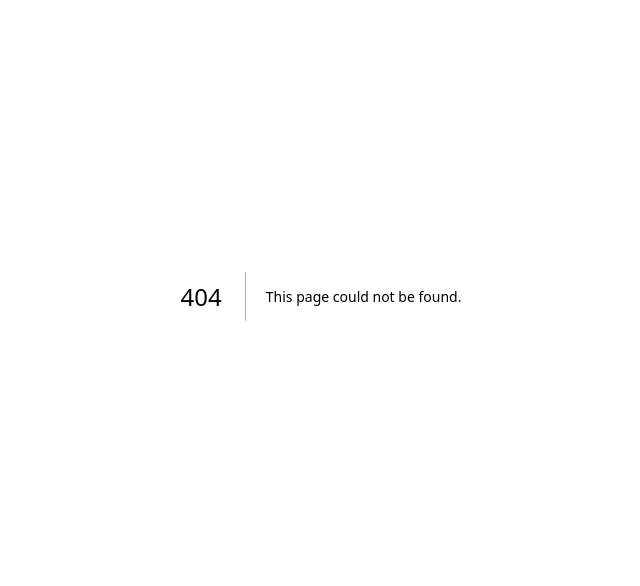
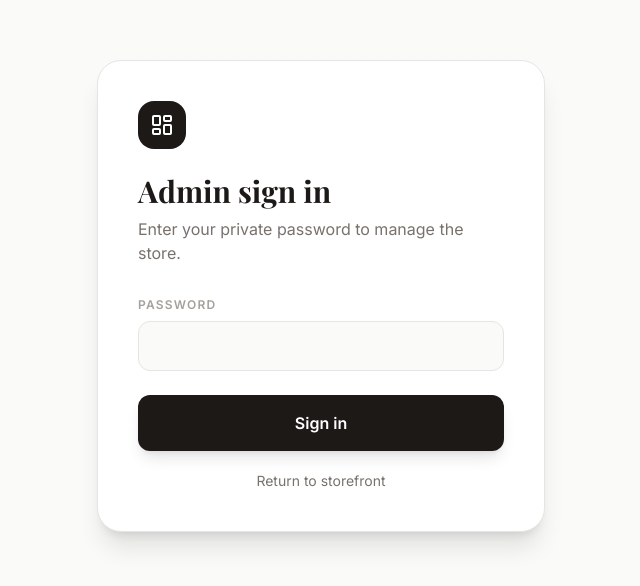
Before and after one commit to AliHADIR/luxeLoom, a Next.js app: page /admin in a window 1280 px wide. Before the commit this address had no page. Shown: the part 104-690 px from the top of the page, without its empty margins (319-959 px from the left). Built offline with nearby package versions, Linux system fonts and the light colour scheme; no server answers; a web font is replaced by a local one.

Commit message:
Protect separate admin panel (#1)
Co-authored-by: SyS MaC <abdelalihadir@MacBook-Pro-de-ABDELALI.local>

```diff
--- /dev/null
+++ b/src/app/admin/AdminLogin.tsx
@@ -0,0 +1,49 @@
+'use client';
+
+import { FormEvent, useState } from 'react';
+import { LayoutDashboard } from 'lucide-react';
+import { useRouter } from 'next/navigation';
+import Link from 'next/link';
+
+export default function AdminLogin() {
+  const router = useRouter();
+  const [error, setError] = useState('');
+  const [loading, setLoading] = useState(false);
+
+  const handleSubmit = async (event: FormEvent<HTMLFormElement>) => {
+    event.preventDefault();
+    setError('');
+    setLoading(true);
+    const formData = new FormData(event.currentTarget);
+    const response = await fetch('/api/admin-auth', {
+      method: 'POST',
+      headers: { 'Content-Type': 'application/json' },
+      body: JSON.stringify({ password: formData.get('password') }),
+    });
+    setLoading(false);
+    if (response.ok) {
+      router.refresh();
+      return;
+    }
+    setError(response.status === 503 ? 'Admin access has not been configured.' : 'Incorrect password.');
+  };
+
+  return (
+    <main className="min-h-screen bg-stone-50 flex items-center justify-center px-4">
+      <form onSubmit={handleSubmit} className="w-full max-w-md bg-white border border-stone-200 rounded-3xl shadow-xl p-8 sm:p-10">
+        <div className="w-12 h-12 rounded-2xl bg-stone-900 text-white flex items-center justify-center mb-6">
+          <LayoutDashboard className="w-6 h-6" />
+        </div>
+        <h1 className="text-3xl font-serif font-bold mb-2">Admin sign in</h1>
+        <p className="text-stone-500 mb-8">Enter your private password to manage the store.</p>
+        <label className="block text-xs font-bold text-stone-400 uppercase tracking-widest mb-2" htmlFor="admin-password">Password</label>
+        <input id="admin-password" name="password" type="password" required autoComplete="current-password" className="w-full px-4 py-3 bg-stone-50 border border-stone-200 rounded-xl focus:ring-2 focus:ring-gold-500 focus:border-transparent" />
+        {error && <p className="text-red-600 text-sm mt-3" role="alert">{error}</p>}
+        <button disabled={loading} className="w-full bg-stone-900 text-white py-4 rounded-xl font-bold hover:bg-gold-600 disabled:opacity-60 transition-colors shadow-lg mt-6">
+          {loading ? 'Signing in…' : 'Sign in'}
+        </button>
+        <Link href="/" className="block text-center text-sm text-stone-500 hover:text-stone-900 mt-5">Return to storefront</Link>
+      </form>
+    </main>
+  );
+}
--- /dev/null
+++ b/src/app/admin/page.tsx
@@ -0,0 +1,12 @@
+import { cookies } from 'next/headers';
+import LuxeLoomApp from '@/features/luxe-loom/LuxeLoomApp';
+import { ADMIN_COOKIE_NAME, isAdminSessionValid } from '@/lib/admin-auth';
+import AdminLogin from './AdminLogin';
+
+export const dynamic = 'force-dynamic';
+
+export default async function AdminPage() {
+  const cookieStore = await cookies();
+  const authenticated = isAdminSessionValid(cookieStore.get(ADMIN_COOKIE_NAME)?.value);
+  return authenticated ? <LuxeLoomApp adminMode /> : <AdminLogin />;
+}
--- /dev/null
+++ b/src/app/api/admin-auth/route.ts
@@ -0,0 +1,48 @@
+import { NextRequest, NextResponse } from 'next/server';
+import {
+  ADMIN_COOKIE_NAME,
+  ADMIN_SESSION_SECONDS,
+  createAdminSession,
+  isAdminConfigured,
+  isAdminSessionValid,
+  verifyAdminPassword,
+} from '@/lib/admin-auth';
+
+export async function GET(request: NextRequest) {
+  if (!isAdminConfigured()) {
+    return NextResponse.json({ authenticated: false, error: 'Admin access is not configured.' }, { status: 503 });
+  }
+  const authenticated = isAdminSessionValid(request.cookies.get(ADMIN_COOKIE_NAME)?.value);
+  return NextResponse.json({ authenticated }, { status: authenticated ? 200 : 401 });
+}
+
+export async function POST(request: NextRequest) {
+  if (!isAdminConfigured()) {
+    return NextResponse.json({ authenticated: false, error: 'Admin access is not configured.' }, { status: 503 });
+  }
+  const body = await request.json().catch(() => null);
+  if (!verifyAdminPassword(body?.password)) {
+    return NextResponse.json({ authenticated: false }, { status: 401 });
+  }
+  const response = NextResponse.json({ authenticated: true });
+  response.cookies.set(ADMIN_COOKIE_NAME, createAdminSession()!, {
+    httpOnly: true,
+    secure: true,
+    sameSite: 'strict',
+    path: '/',
+    maxAge: ADMIN_SESSION_SECONDS,
+  });
+  return response;
+}
+
+export async function DELETE() {
+  const response = NextResponse.json({ authenticated: false });
+  response.cookies.set(ADMIN_COOKIE_NAME, '', {
+    httpOnly: true,
+    secure: true,
+    sameSite: 'strict',
+    path: '/',
+    maxAge: 0,
+  });
+  return response;
+}
--- a/src/features/luxe-loom/LuxeLoomApp.tsx
+++ b/src/features/luxe-loom/LuxeLoomApp.tsx
@@ -4,6 +4,7 @@
 /* eslint-disable react-hooks/set-state-in-effect */
 
 import React, { useState, useEffect, useMemo } from 'react';
+import Link from 'next/link';
 import {
   ShoppingBag,
   Search,
@@ -15,8 +16,8 @@ import {
   Star,
   ArrowRight,
   ArrowLeft,
-  Settings,
   LayoutDashboard,
+  LogOut,
   Package,
   Check,
   AlertTriangle,
@@ -34,7 +35,7 @@ import { Product, CartItem, Category, Language, SellerInformation } from './type
 import { DEFAULT_SELLER_INFORMATION, FALLBACK_PRODUCT_IMAGE, INITIAL_PRODUCTS } from './constants';
 import { TRANSLATIONS } from './translations';
 
-export default function App() {
+export default function App({ adminMode = false }: { adminMode?: boolean }) {
   const [language, setLanguage] = useState<Language>('en');
 
   const t = TRANSLATIONS[language];
@@ -43,7 +44,7 @@ export default function App() {
 
   const [cart, setCart] = useState<CartItem[]>([]);
 
-  const [activeTab, setActiveTab] = useState<'store' | 'admin'>('store');
+  const activeTab: 'store' | 'admin' = adminMode ? 'admin' : 'store';
   const [selectedProductId, setSelectedProductId] = useState<string | null>(null);
   const [selectedCategory, setSelectedCategory] = useState<Category | 'All'>('All');
   const [searchQuery, setSearchQuery] = useState('');
@@ -335,6 +336,11 @@ export default function App() {
     }
   };
 
+  const handleAdminLogout = async () => {
+    await fetch('/api/admin-auth', { method: 'DELETE' });
+    window.location.href = '/admin';
+  };
+
   return (
     <div className="min-h-screen font-sans">
       {/* Navigation */}
@@ -342,44 +348,42 @@ export default function App() {
         <div className="max-w-7xl mx-auto px-4 sm:px-6 lg:px-8">
           <div className="flex justify-between items-center h-20">
             <div className="flex items-center gap-8">
-              <button
+              {!adminMode && <button
                 onClick={() => {
-                  setActiveTab('store');
                   document.getElementById('products')?.scrollIntoView({ behavior: 'smooth' });
                 }}
                 className="lg:hidden p-2 hover:bg-stone-100 rounded-full transition-colors"
               >
                 <Menu className="w-6 h-6" />
-              </button>
+              </button>}
               <h1
                 onClick={() => {
-                  setActiveTab('store');
                   setSelectedProductId(null);
                 }}
-                className="text-2xl font-serif font-bold tracking-tighter cursor-pointer hover:text-gold-600 transition-colors"
+                className={`text-2xl font-serif font-bold tracking-tighter ${adminMode ? '' : 'cursor-pointer hover:text-gold-600 transition-colors'}`}
               >
                 Luxe & Loom
               </h1>
-              <div className="hidden lg:flex items-center gap-6 text-sm font-medium tracking-wide text-stone-600">
+              {!adminMode && <div className="hidden lg:flex items-center gap-6 text-sm font-medium tracking-wide text-stone-600">
                 <button
-                  onClick={() => { setSelectedCategory('All'); setActiveTab('store'); setSelectedProductId(null); }}
+                  onClick={() => { setSelectedCategory('All'); setSelectedProductId(null); }}
                   className={`hover:text-stone-900 transition-colors ${selectedCategory === 'All' && activeTab === 'store' ? 'text-stone-900 border-b-2 border-gold-500' : ''}`}
                 >
                   {t.nav.collections}
                 </button>
                 <button
-                  onClick={() => { setSelectedCategory('Perfume'); setActiveTab('store'); setSelectedProductId(null); }}
+                  onClick={() => { setSelectedCategory('Perfume'); setSelectedProductId(null); }}
                   className={`hover:text-stone-900 transition-colors ${selectedCategory === 'Perfume' && activeTab === 'store' ? 'text-stone-900 border-b-2 border-gold-500' : ''}`}
                 >
                   {t.nav.perfumes}
                 </button>
                 <button
-                  onClick={() => { setSelectedCategory('Clothing'); setActiveTab('store'); setSelectedProductId(null); }}
+                  onClick={() => { setSelectedCategory('Clothing'); setSelectedProductId(null); }}
                   className={`hover:text-stone-900 transition-colors ${selectedCategory === 'Clothing' && activeTab === 'store' ? 'text-stone-900 border-b-2 border-gold-500' : ''}`}
                 >
                   {t.nav.clothing}
                 </button>
-              </div>
+              </div>}
             </div>
 
             <div className="flex items-center gap-4">
@@ -394,7 +398,7 @@ export default function App() {
                   <option value="ar">AR</option>
                 </select>
               </div>
-              <div className="hidden md:flex items-center bg-stone-100 rounded-full px-4 py-2">
+              {!adminMode && <div className="hidden md:flex items-center bg-stone-100 rounded-full px-4 py-2">
                 <Search className="w-4 h-4 text-stone-400" />
                 <input
                   type="text"
@@ -403,8 +407,8 @@ export default function App() {
                   value={searchQuery}
                   onChange={(e) => setSearchQuery(e.target.value)}
                 />
-              </div>
-              <button
+              </div>}
+              {!adminMode && <button
                 onClick={() => setIsCartOpen(true)}
                 className="relative p-2 hover:bg-stone-100 rounded-full transition-colors"
               >
@@ -414,17 +418,17 @@ export default function App() {
                     {cart.reduce((a, b) => a + b.quantity, 0)}
                   </span>
                 )}
-              </button>
-              <button
-                onClick={() => {
-                  setActiveTab(activeTab === 'store' ? 'admin' : 'store');
-                  setSelectedProductId(null);
-                }}
-                className="p-2 hover:bg-stone-100 rounded-full transition-colors text-stone-600"
-                title={activeTab === 'store' ? t.nav.admin : t.nav.store}
-              >
-                {activeTab === 'store' ? <Settings className="w-6 h-6" /> : <LayoutDashboard className="w-6 h-6" />}
-              </button>
+              </button>}
+              {adminMode && (
+                <>
+                  <Link href="/" className="p-2 hover:bg-stone-100 rounded-full transition-colors text-stone-600" title={t.nav.store}>
+                    <LayoutDashboard className="w-6 h-6" />
+                  </Link>
+                  <button onClick={handleAdminLogout} className="p-2 hover:bg-stone-100 rounded-full transition-colors text-stone-600" title="Log out">
+                    <LogOut className="w-6 h-6" />
+                  </button>
+                </>
+              )}
             </div>
           </div>
         </div>
@@ -1380,7 +1384,7 @@ export default function App() {
       </AnimatePresence>
 
       {/* Footer */}
-      <footer className="bg-stone-900 text-white py-24">
+      {!adminMode && <footer className="bg-stone-900 text-white py-24">
         <div className="max-w-7xl mx-auto px-4 grid grid-cols-1 md:grid-cols-4 gap-12">
           <div className="col-span-1 md:col-span-2">
             <h2 className="text-3xl font-serif font-bold mb-6 tracking-tighter">Luxe & Loom</h2>
@@ -1422,7 +1426,7 @@ export default function App() {
             <span className="hover:text-white cursor-pointer">{t.footer.terms}</span>
           </div>
         </div>
-      </footer>
+      </footer>}
     </div>
   );
 }
--- /dev/null
+++ b/src/lib/admin-auth.ts
@@ -0,0 +1,38 @@
+import { createHmac, timingSafeEqual } from 'node:crypto';
+
+export const ADMIN_COOKIE_NAME = 'luxe_loom_admin';
+export const ADMIN_SESSION_SECONDS = 60 * 60 * 8;
+
+function safeEqual(left: string, right: string) {
+  const leftBuffer = Buffer.from(left);
+  const rightBuffer = Buffer.from(right);
+  return leftBuffer.length === rightBuffer.length && timingSafeEqual(leftBuffer, rightBuffer);
+}
+
+function sign(value: string, secret: string) {
+  return createHmac('sha256', secret).update(value).digest('base64url');
+}
+
+export function verifyAdminPassword(candidate: unknown) {
+  const password = process.env.ADMIN_PASSWORD;
+  return typeof candidate === 'string' && Boolean(password) && safeEqual(candidate, password!);
+}
+
+export function createAdminSession() {
+  const secret = process.env.ADMIN_SESSION_SECRET;
+  if (!secret) return null;
+  const expiresAt = Math.floor(Date.now() / 1000) + ADMIN_SESSION_SECONDS;
+  return `${expiresAt}.${sign(String(expiresAt), secret)}`;
+}
+
+export function isAdminSessionValid(token?: string) {
+  const secret = process.env.ADMIN_SESSION_SECRET;
+  if (!secret || !token) return false;
+  const [expiresAt, signature] = token.split('.');
+  if (!expiresAt || !signature || Number(expiresAt) <= Date.now() / 1000) return false;
+  return safeEqual(signature, sign(expiresAt, secret));
+}
+
+export function isAdminConfigured() {
+  return Boolean(process.env.ADMIN_PASSWORD && process.env.ADMIN_SESSION_SECRET);
+}
```
